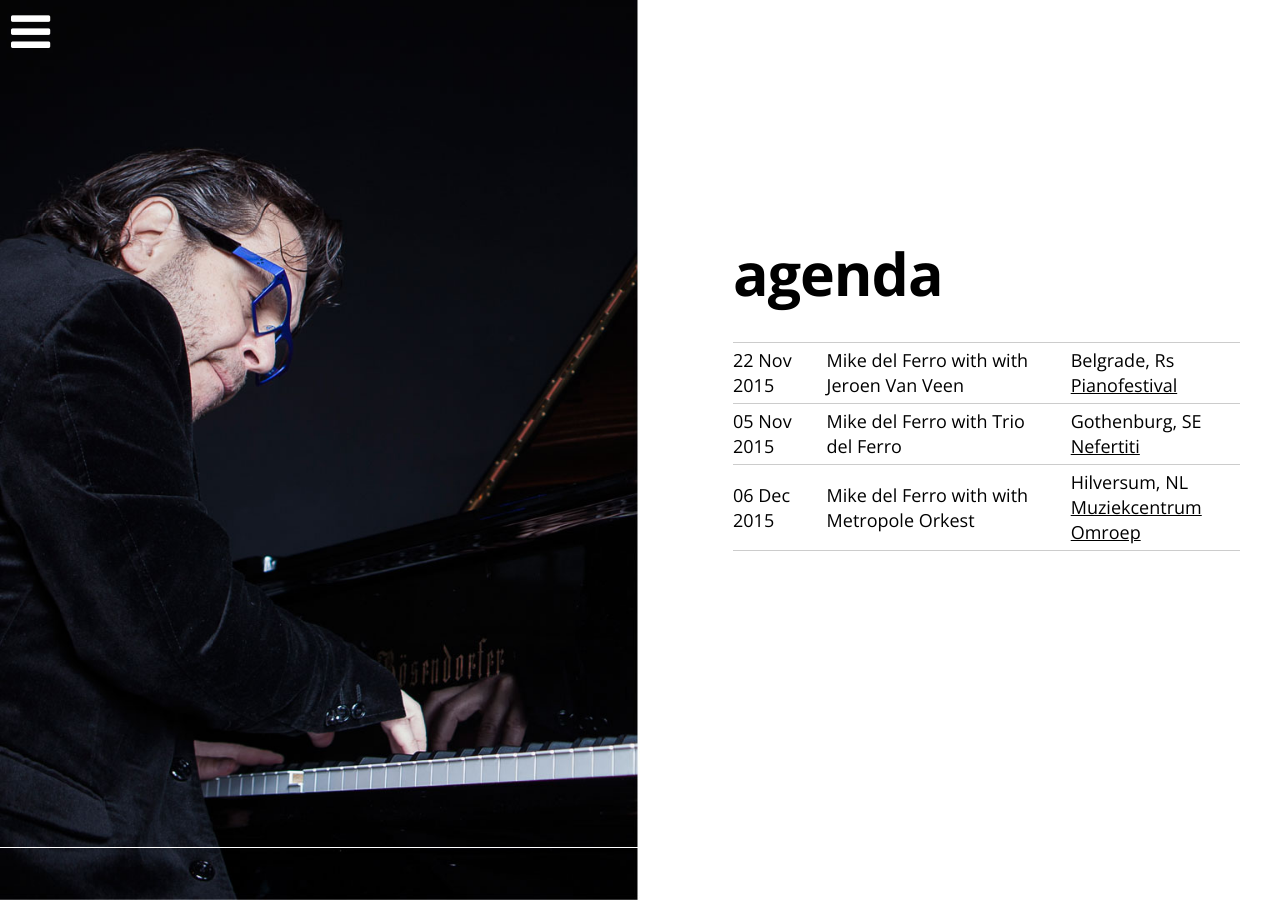
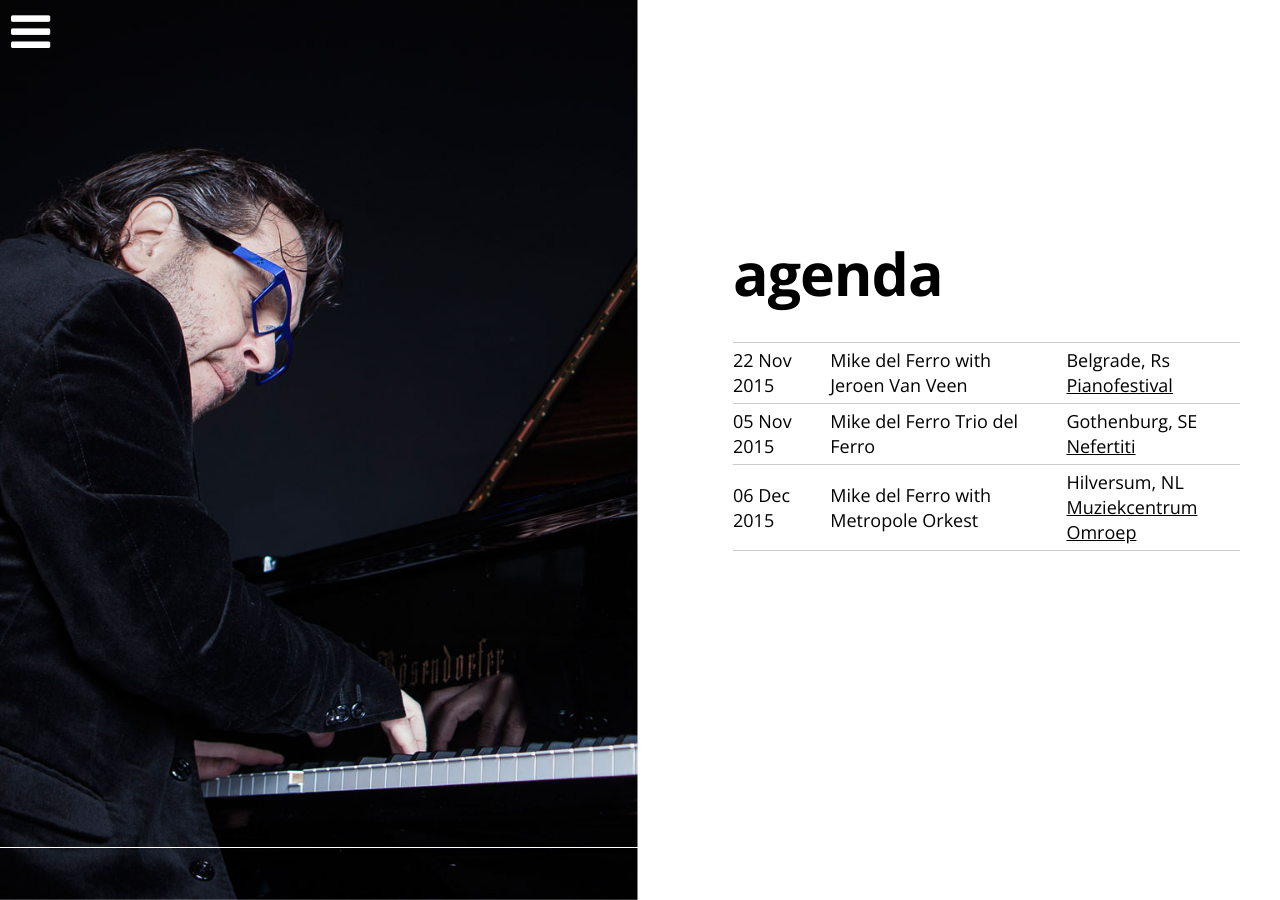
Before and after one commit to mikedelferro/website, a Jekyll site: the page built from agenda.html, in a window 1280 px wide. Built offline with Jekyll 4.4.1, drawn with Linux system fonts in a browser that asks for light colours; nearby versions of some CDN libraries.

Commit message:
Updated '_layouts/agenda.html' via CloudCannon

```diff
--- a/_layouts/agenda.html
+++ b/_layouts/agenda.html
@@ -618,7 +618,7 @@ $(document).ready(function() {
 
    <tr>
        <td style="border-top: 1px solid #ccc; padding: 5px 20px 5px 0px;" >{{ item.date | date: "%d %b %Y" }}</td>
-       <td style="border-top: 1px solid #ccc; padding: 5px 20px 5px 0px;">Mike del Ferro with {{ item.title }}</td>
+       <td style="border-top: 1px solid #ccc; padding: 5px 20px 5px 0px;">Mike del Ferro {{ item.title }}</td>
        <td style="border-top: 1px solid #ccc; padding: 5px 0px 5px 0px;">{{ item.location }}<br /><a href="{{ item.url }}" target="_blank">{{ item.venue }}</a></td>
     </tr>
 
```
